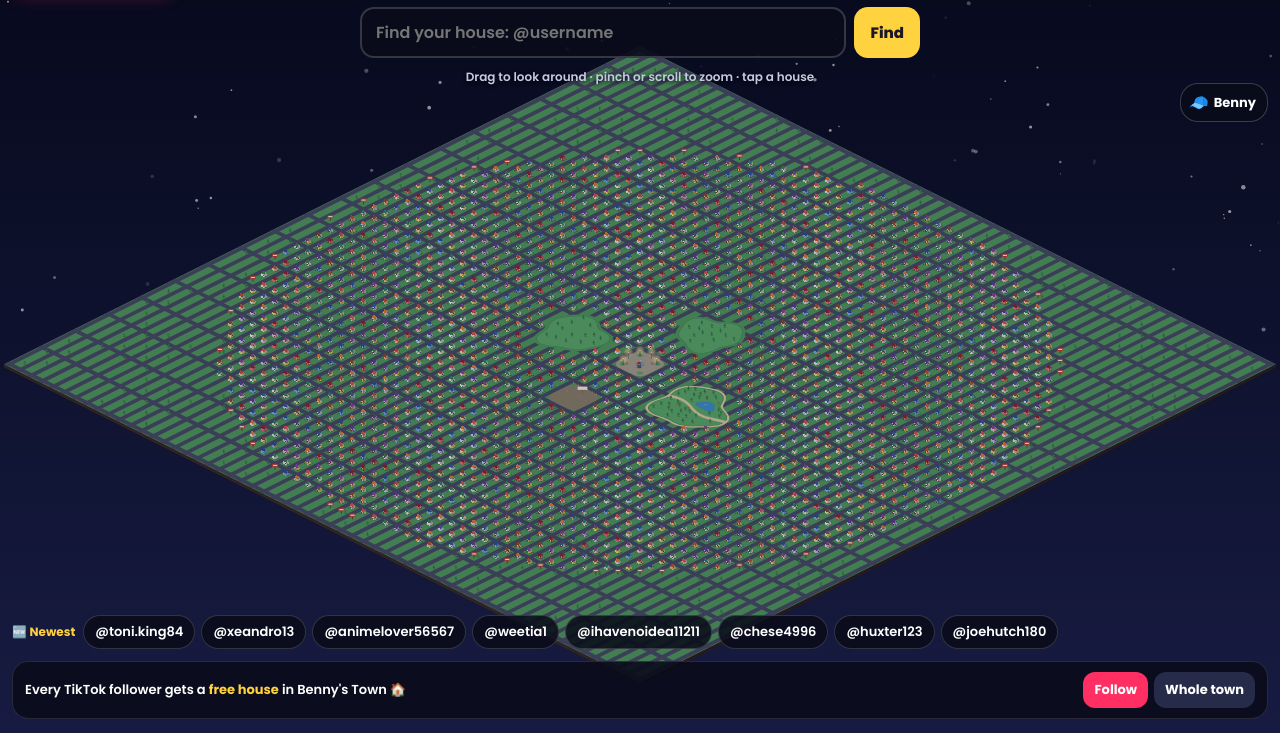
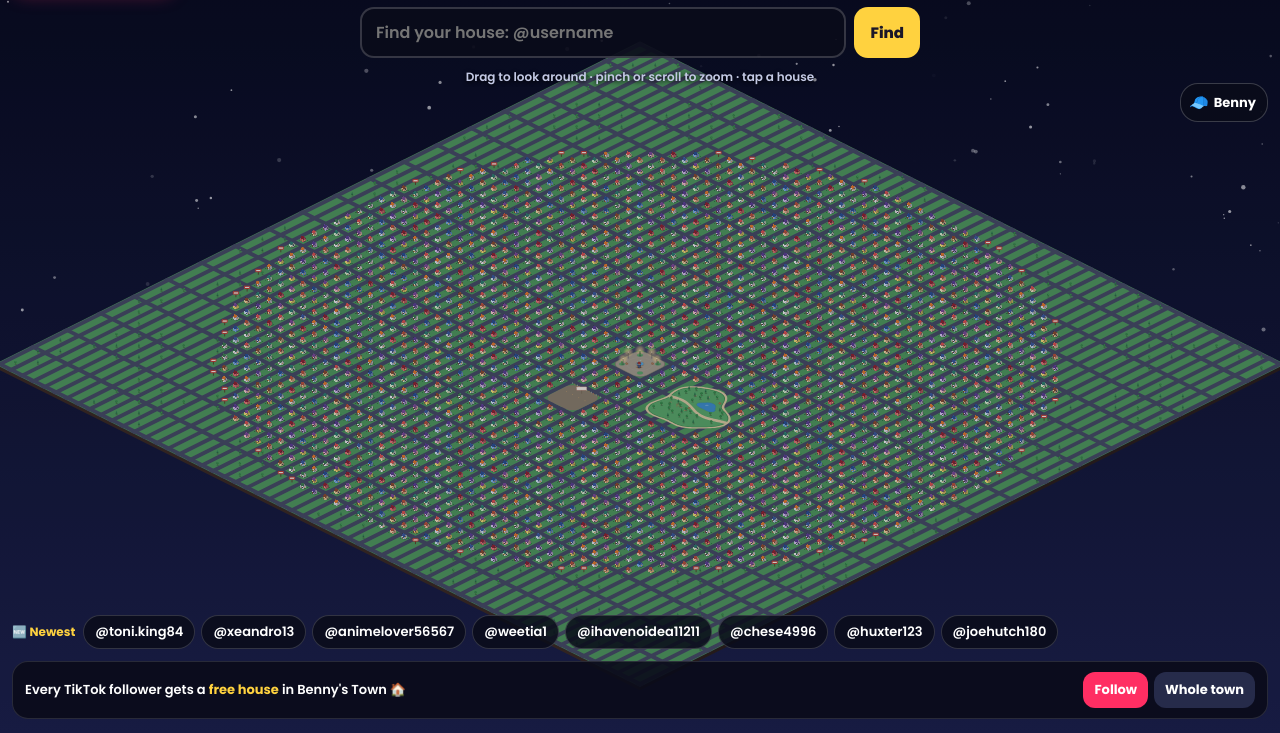
Before and after one commit to bennystown/bennystown.github.io, a plain HTML site: page index.html in a window 1280 px wide. Shown: the part 67-800 px from the top of the page. Drawn offline with Linux system fonts and the light colour scheme; animation ran at ten frames a second.

Commit message:
One park only, wider gap between park and houses
Co-Authored-By: Claude Opus 5.5 <noreply@anthropic.com>
Claude-Session: https://claude.ai/code/session_01GKkfwqjdYLuvcYovG7Y75E

```diff
--- a/index.html
+++ b/index.html
@@ -175,10 +175,10 @@ const PARK_C = [15.5, 6.2], PARK_R = 4.7;
 const parkRad = a => PARK_R * (1 + .13 * Math.sin(3 * a + 1.1) + .07 * Math.sin(5 * a + 2.3) + .04 * Math.sin(2 * a + .4));
 const parkDist = (u, v) => { const du = u - PARK_C[0], dv = v - PARK_C[1]; return Math.hypot(du, dv) - parkRad(Math.atan2(dv, du)); };
 // reserved for future milestones (kept free now so houses never have to move later)
-const MEADOWS = [{ c: [-8.5, 3.5], R: 4.2, ph: 2.1 }, { c: [4, -8.5], R: 4.0, ph: 4.4 }];
+const MEADOWS = [];
 const meadowRad = (m, a) => m.R * (1 + .12 * Math.sin(3 * a + m.ph) + .07 * Math.sin(5 * a + m.ph * 2));
 const meadowDist = (m, u, v) => { const du = u - m.c[0], dv = v - m.c[1]; return Math.hypot(du, dv) - meadowRad(m, Math.atan2(dv, du)); };
-const inPark = (i, j) => parkDist(i, j) < 1.15 || MEADOWS.some(m => meadowDist(m, i, j) < 1.15);
+const inPark = (i, j) => parkDist(i, j) < 1.75 || MEADOWS.some(m => meadowDist(m, i, j) < 1.15);
 const isPlaza = (i, j) => !!RESERVED[blockOf(i) + ',' + blockOf(j)] || inPark(i, j);
 const LOTS = [];
 (function () {
```
